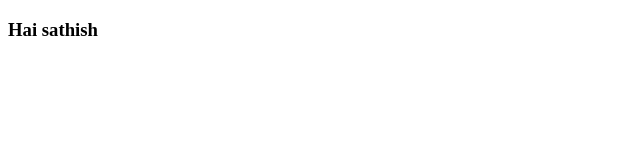
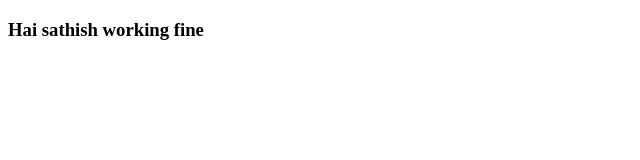
Before and after one commit to Sathish49/Medcure-india, an Angular app in the folder medcureIndia/: page / in a window 1280 px wide. Shown: the top 160 px of the page, without its empty margins (0-640 px from the left). Built offline with nearby package versions, Linux system fonts and the light colour scheme.

Commit message:
Update app.component.html

```diff
--- a/medcureIndia/src/app/app.component.html
+++ b/medcureIndia/src/app/app.component.html
@@ -1 +1 @@
-<h3>Hai sathish</h3>
+<h3>Hai sathish working fine</h3>
```
